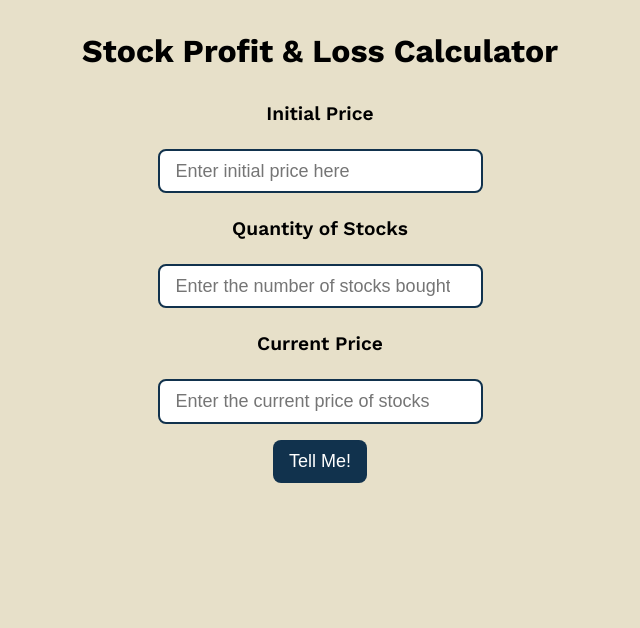
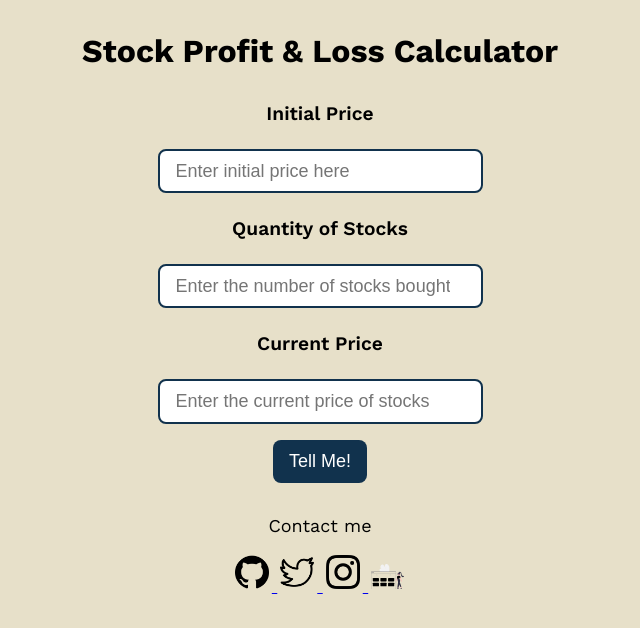
Before and after one commit to vrinda-mahajan/Mark14, a plain HTML site: page index.html in a window 1280 px wide. Shown: the whole page, without its empty margins (320-960 px from the left). Drawn offline with nearby package versions, Linux system fonts and the light colour scheme.

Commit message:
added footer

```diff
--- a/index.css
+++ b/index.css
@@ -58,3 +58,30 @@ h1 {
   font-weight: 600;
   margin: 2rem 0;
 }
+footer {
+  text-align: center;
+  position: relative;
+  bottom: 0;
+  left: 0;
+  right: 0;
+}
+
+footer p {
+  font-size: large;
+  text-align: center;
+}
+
+.footer-list {
+  margin: 1rem;
+}
+
+a,
+img,
+li {
+  display: inline;
+}
+
+img {
+  width: 40px;
+  padding: 0.2rem;
+}
--- a/index.html
+++ b/index.html
@@ -21,6 +21,31 @@
     <button class="btn">Tell Me!</button>
     <div class="output"></div>
     </main>
+    <footer>
+        <p>Contact me</p>
+        <ul class="footer-list">
+            <li>
+                <a class="links" href="https://github.com/vrinda-mahajan/">
+                    <img src="images/GitHub.png" alt="github" />
+                </a>
+            </li>
+            <li>
+                <a class="links" href="https://twitter.com/vrinda_mahajan">
+                    <img src="images/twitter.png" alt="twitter" />
+                </a>
+            </li>
+            <li>
+                <a class="links" href="https://www.instagram.com/vrinda__mahajan/">
+                    <img src="images/instagram.png" alt="instagram" />
+                </a>
+            </li>
+            <li>
+                <a class="links" href="https://vrinda-portfolio.netlify.app/">
+                    <img src="images/portfolio.svg" alt="portfolio" />
+                </a>
+            </li>
+        </ul>
+    </footer>
 
     <script src="index.js"></script>
 </body>
```
